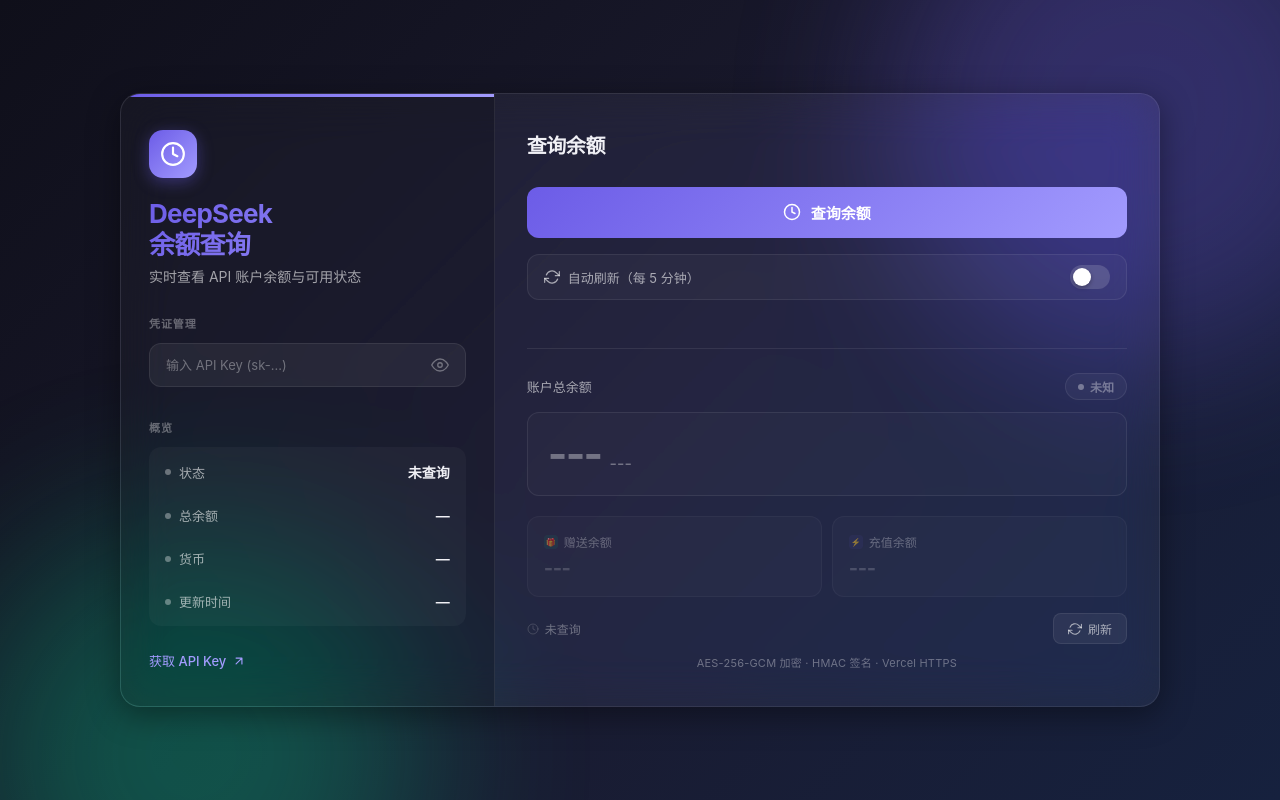
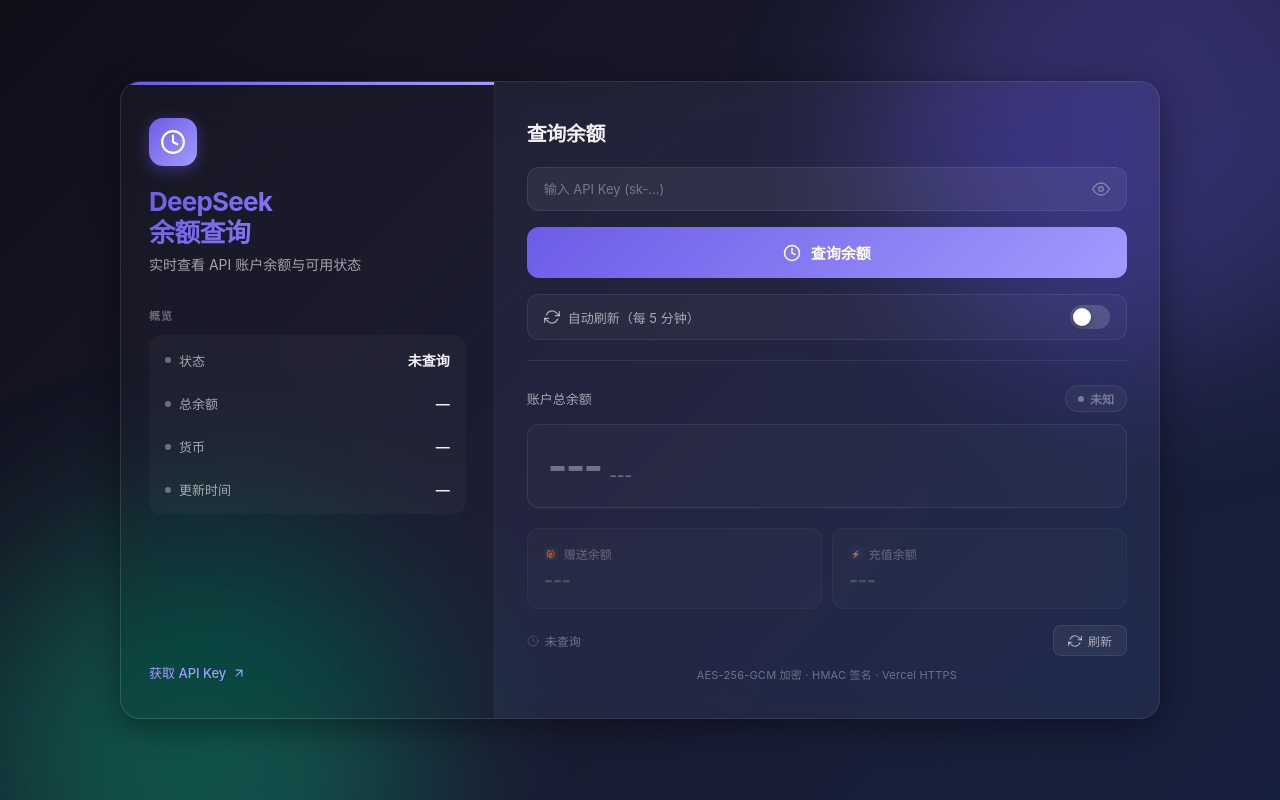
Before and after one commit to 769863269/DeepSeek-API, a website: page public/index.html in a window 1280 px wide. Drawn offline with Linux system fonts and the light colour scheme; no server answers.

Commit message:
refactor: move API key input from sidebar to main panel above query button

```diff
--- a/public/index.html
+++ b/public/index.html
@@ -193,7 +193,7 @@
 
         /* ===== API Key Input ===== */
         .api-key-section {
-            margin-top: 28px;
+            margin-bottom: 16px;
         }
 
         .section-label {
@@ -348,7 +348,7 @@
             display: flex;
             align-items: center;
             justify-content: space-between;
-            margin-bottom: 28px;
+            margin-bottom: 20px;
         }
 
         .main-title {
@@ -853,25 +853,6 @@
                             <p>实时查看 API 账户余额与可用状态</p>
                         </div>
 
-                        <div class="api-key-section">
-                            <div class="section-label">凭证管理</div>
-                            <div class="input-group">
-                                <div class="input-wrapper">
-                                    <input type="password" id="apiKey" placeholder="输入 API Key (sk-...)"
-                                        autocomplete="off" spellcheck="false" />
-                                    <button class="toggle-btn" id="toggleKey" title="显示/隐藏" type="button"
-                                        aria-label="切换 API Key 可见性">
-                                        <svg id="eyeIcon" viewBox="0 0 24 24" fill="none" stroke="currentColor"
-                                            stroke-width="1.8" stroke-linecap="round" stroke-linejoin="round"
-                                            aria-hidden="true">
-                                            <path d="M1 12s4-8 11-8 11 8 11 8-4 8-11 8-11-8-11-8z" />
-                                            <circle cx="12" cy="12" r="3" />
-                                        </svg>
-                                    </button>
-                                </div>
-                            </div>
-                        </div>
-
                         <div class="summary" id="summary">
                             <div class="section-label">概览</div>
                             <div class="summary-items">
@@ -922,6 +903,24 @@
                 <div class="main">
                     <div class="main-header">
                         <div class="main-title">查询余额</div>
+                    </div>
+
+                    <div class="api-key-section">
+                        <div class="input-group">
+                            <div class="input-wrapper">
+                                <input type="password" id="apiKey" placeholder="输入 API Key (sk-...)" autocomplete="off"
+                                    spellcheck="false" />
+                                <button class="toggle-btn" id="toggleKey" title="显示/隐藏" type="button"
+                                    aria-label="切换 API Key 可见性">
+                                    <svg id="eyeIcon" viewBox="0 0 24 24" fill="none" stroke="currentColor"
+                                        stroke-width="1.8" stroke-linecap="round" stroke-linejoin="round"
+                                        aria-hidden="true">
+                                        <path d="M1 12s4-8 11-8 11 8 11 8-4 8-11 8-11-8-11-8z" />
+                                        <circle cx="12" cy="12" r="3" />
+                                    </svg>
+                                </button>
+                            </div>
+                        </div>
                     </div>
 
                     <button class="btn-query" id="queryBtn" type="button">
```
